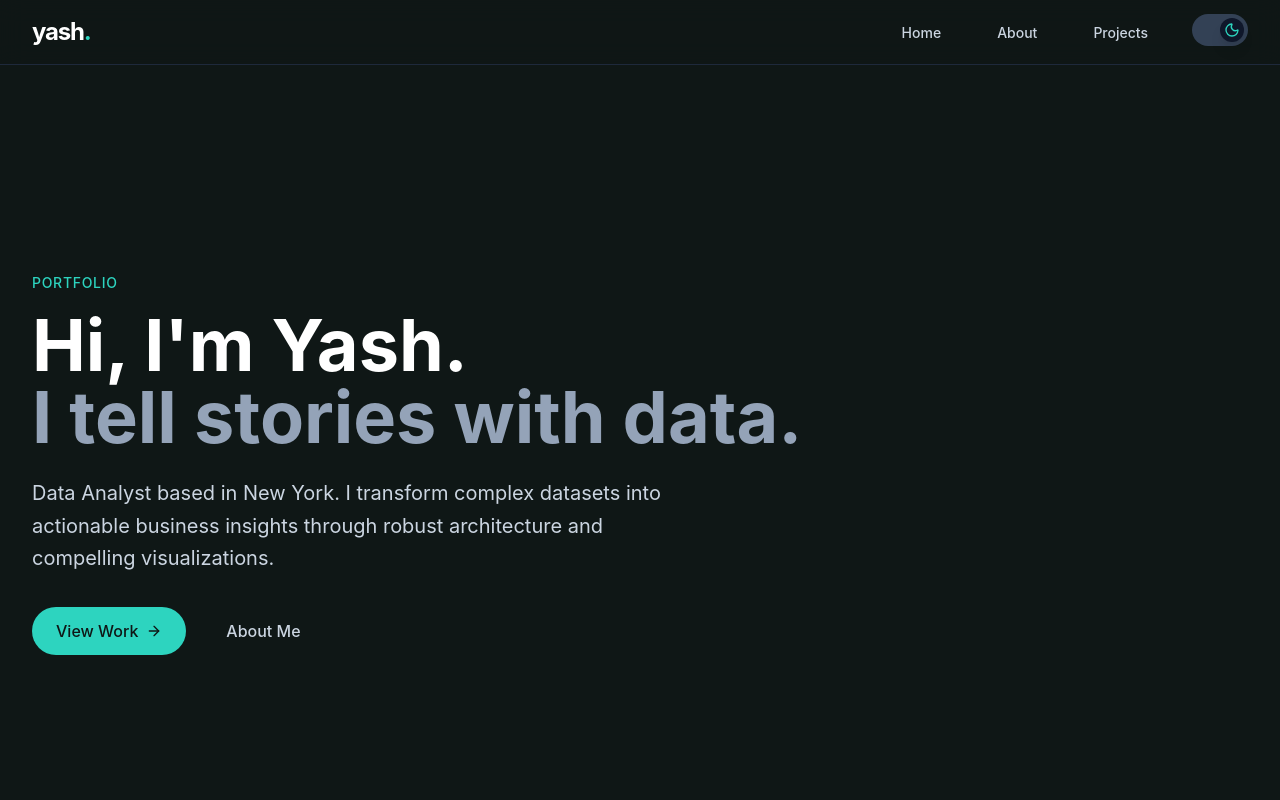
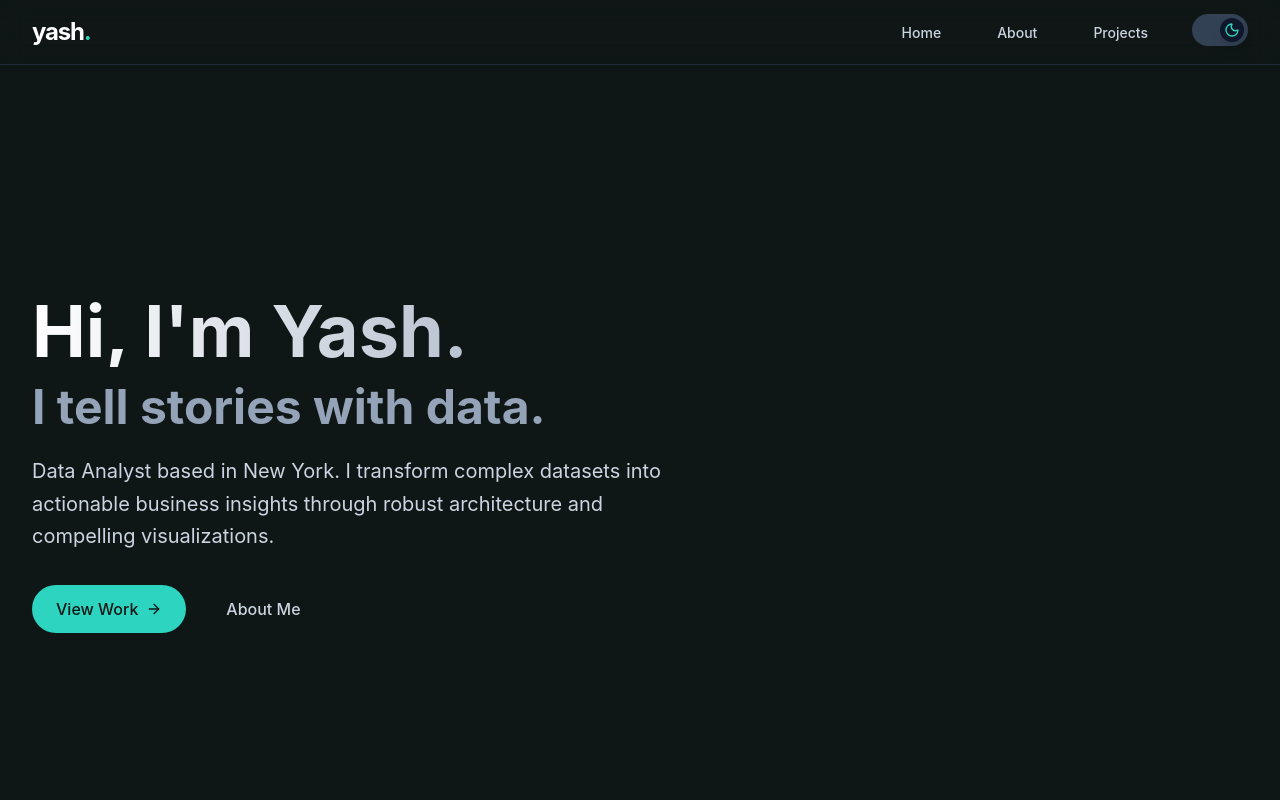
Before and after one commit to yjoshi1/yash, a React (Vite) app: page / in a window 1280 px wide. Shown: the top 800 px of the page. Built offline with nearby package versions, Linux system fonts and the light colour scheme.

Commit message:
Update Home: Remove label and animate headline

```diff
--- a/src/pages/Home.jsx
+++ b/src/pages/Home.jsx
@@ -10,16 +10,19 @@ const Home = () => {
                 animate={{ opacity: 1, y: 0 }}
                 transition={{ duration: 0.5 }}
             >
-                <span className="text-indigo-600 dark:text-neon-green font-medium tracking-wider uppercase text-sm mb-4 block">
-                    Portfolio
-                </span>
-                <h1 className="text-5xl md:text-7xl font-bold text-slate-900 dark:text-white mb-6">
-                    Hi, I'm Yash.
-                    <br />
-                    <span className="text-slate-500 dark:text-slate-400">
+                <motion.h1
+                    className="text-5xl md:text-7xl font-bold text-slate-900 dark:text-white mb-6"
+                    initial={{ opacity: 0, x: -20 }}
+                    animate={{ opacity: 1, x: 0 }}
+                    transition={{ duration: 0.8, ease: "easeOut" }}
+                >
+                    <span className="block mb-2 bg-clip-text text-transparent bg-gradient-to-r from-slate-900 to-slate-600 dark:from-white dark:to-slate-400">
+                        Hi, I'm Yash.
+                    </span>
+                    <span className="text-slate-500 dark:text-slate-400 text-3xl md:text-5xl block mt-4">
                         I tell stories with data.
                     </span>
-                </h1>
+                </motion.h1>
                 <p className="text-xl text-slate-600 dark:text-slate-300 max-w-2xl mb-8 leading-relaxed">
                     Data Analyst based in New York. I transform complex datasets into actionable
                     business insights through robust architecture and compelling visualizations.
```
